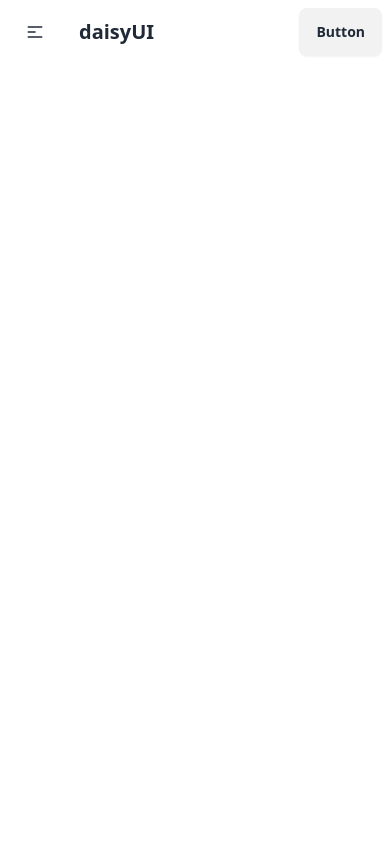
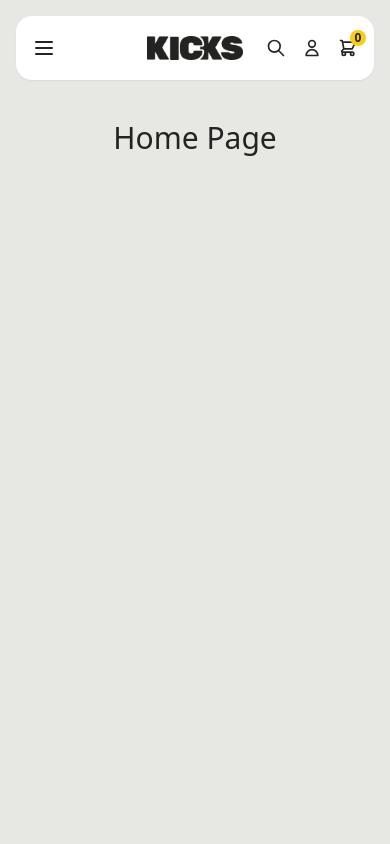
Before and after one commit to Ashik70021/Kicks, a React (Vite) app: page / in a window 390 px wide. Shown: the top 844 px of the page. Built offline with nearby package versions, Linux system fonts and the light colour scheme.

Commit message:
Implement responsive navbar layout

```diff
--- a/src/components/header/Navbar.jsx
+++ b/src/components/header/Navbar.jsx
@@ -1,57 +1,160 @@
+import { useState } from 'react';
+
 const Navbar = () => {
+    const [cartCount, setCartCount] = useState(0);
+    const [isMobileMenuOpen, setIsMobileMenuOpen] = useState(false);
+
     return (
-        <div className="navbar bg-base-100">
-            <div className="navbar-start">
-                <div className="dropdown">
-                    <div tabIndex={0} role="button" className="btn btn-ghost lg:hidden">
+        <nav className="bg-white shadow-sm sticky top-0 z-50 rounded-2xl">
+            <div className="max-w-10xl mx-auto px-4 sm:px-6 lg:px-8">
+                <div className="flex justify-between items-center h-16">
+                    {/* Left side - Hamburger Menu (Mobile) & Menu Items (Desktop) */}
+                    <div className="flex items-center space-x-8 flex-1">
+                        {/* Hamburger Menu Button - Mobile Only */}
+                        <button
+                            onClick={() => setIsMobileMenuOpen(!isMobileMenuOpen)}
+                            className="lg:hidden text-[#232321] hover:text-[#4A69E2] transition-colors"
+                        >
                             <svg
                                 xmlns="http://www.w3.org/2000/svg"
-                            className="h-5 w-5"
+                                className="h-6 w-6"
                                 fill="none"
                                 viewBox="0 0 24 24"
-                            stroke="currentColor">
+                                stroke="currentColor"
+                            >
+                                {isMobileMenuOpen ? (
                                     <path
                                         strokeLinecap="round"
                                         strokeLinejoin="round"
-                                strokeWidth="2"
-                                d="M4 6h16M4 12h8m-8 6h16" />
+                                        strokeWidth={2}
+                                        d="M6 18L18 6M6 6l12 12"
+                                    />
+                                ) : (
+                                    <path
+                                        strokeLinecap="round"
+                                        strokeLinejoin="round"
+                                        strokeWidth={2}
+                                        d="M4 6h16M4 12h16M4 18h16"
+                                    />
+                                )}
                             </svg>
-                    </div>
-                    <ul
-                        tabIndex={0}
-                        className="menu menu-sm dropdown-content bg-base-100 rounded-box z-[1] mt-3 w-52 p-2 shadow">
-                        <li><a>Item 1</a></li>
-                        <li>
-                            <a>Parent</a>
-                            <ul className="p-2">
-                                <li><a>Submenu 1</a></li>
-                                <li><a>Submenu 2</a></li>
-                            </ul>
-                        </li>
-                        <li><a>Item 3</a></li>
-                    </ul>
-                </div>
-                <a className="btn btn-ghost text-xl">daisyUI</a>
-            </div>
-            <div className="navbar-center hidden lg:flex">
-                <ul className="menu menu-horizontal px-1">
-                    <li><a>Item 1</a></li>
-                    <li>
-                        <details>
-                            <summary>Parent</summary>
-                            <ul className="p-2">
-                                <li><a>Submenu 1</a></li>
-                                <li><a>Submenu 2</a></li>
-                            </ul>
-                        </details>
-                    </li>
-                    <li><a>Item 3</a></li>
-                </ul>
-            </div>
-            <div className="navbar-end">
-                <a className="btn">Button</a>
+                        </button>
+
+                        {/* Desktop Menu - Hidden on Mobile */}
+                        <div className="hidden lg:flex items-center space-x-8">
+                            <a href="#" className="text-[#232321] hover:text-[#4A69E2] font-medium transition-colors">
+                                New Drops
+                            </a>
+                            <a href="#" className="text-[#232321] hover:text-[#4A69E2] font-medium transition-colors">
+                                Men
+                            </a>
+                            <a href="#" className="text-[#232321] hover:text-[#4A69E2] font-medium transition-colors">
+                                Women
+                            </a>
                         </div>
                     </div>
+
+                    {/* Center - Logo */}
+                    <div className="flex-shrink-0 absolute left-1/2 transform -translate-x-1/2">
+                        <img
+                            src="/Images/Logo.png"
+                            alt="Logo"
+                            className="h-6 w-auto"
+                        />
+                    </div>
+
+                    {/* Right side - Icons */}
+                    <div className="flex items-center space-x-4 sm:space-x-6 flex-1 justify-end">
+                        {/* Search Icon */}
+                        <button className="text-[#232321] hover:text-[#4A69E2] transition-colors">
+                            <svg
+                                xmlns="http://www.w3.org/2000/svg"
+                                className="h-5 w-5 sm:h-6 sm:w-6"
+                                fill="none"
+                                viewBox="0 0 24 24"
+                                stroke="currentColor"
+                            >
+                                <path
+                                    strokeLinecap="round"
+                                    strokeLinejoin="round"
+                                    strokeWidth={2}
+                                    d="M21 21l-6-6m2-5a7 7 0 11-14 0 7 7 0 0114 0z"
+                                />
+                            </svg>
+                        </button>
+
+                        {/* Profile Icon */}
+                        <button className="text-[#232321] hover:text-[#4A69E2] transition-colors">
+                            <svg
+                                xmlns="http://www.w3.org/2000/svg"
+                                className="h-5 w-5 sm:h-6 sm:w-6"
+                                fill="none"
+                                viewBox="0 0 24 24"
+                                stroke="currentColor"
+                            >
+                                <path
+                                    strokeLinecap="round"
+                                    strokeLinejoin="round"
+                                    strokeWidth={2}
+                                    d="M16 7a4 4 0 11-8 0 4 4 0 018 0zM12 14a7 7 0 00-7 7h14a7 7 0 00-7-7z"
+                                />
+                            </svg>
+                        </button>
+
+                        {/* Cart Icon with Badge */}
+                        <button className="relative text-[#232321] hover:text-[#4A69E2] transition-colors">
+                            <svg
+                                xmlns="http://www.w3.org/2000/svg"
+                                className="h-5 w-5 sm:h-6 sm:w-6"
+                                fill="none"
+                                viewBox="0 0 24 24"
+                                stroke="currentColor"
+                            >
+                                <path
+                                    strokeLinecap="round"
+                                    strokeLinejoin="round"
+                                    strokeWidth={2}
+                                    d="M3 3h2l.4 2M7 13h10l4-8H5.4M7 13L5.4 5M7 13l-2.293 2.293c-.63.63-.184 1.707.707 1.707H17m0 0a2 2 0 100 4 2 2 0 000-4zm-8 2a2 2 0 11-4 0 2 2 0 014 0z"
+                                />
+                            </svg>
+                            {/* Yellow Badge with Cart Count */}
+                            <span className="absolute -top-2 -right-2 bg-yellow-400 text-[#232321] text-xs font-semibold rounded-full h-4 w-4 sm:h-5 sm:w-5 flex items-center justify-center">
+                                {cartCount}
+                            </span>
+                        </button>
+                    </div>
+                </div>
+
+                {/* Mobile Menu Dropdown */}
+                {isMobileMenuOpen && (
+                    <div className="lg:hidden py-4 border-t border-gray-200">
+                        <div className="flex flex-col space-y-3">
+                            <a
+                                href="#"
+                                className="text-[#232321] hover:text-[#4A69E2] font-medium transition-colors py-2"
+                                onClick={() => setIsMobileMenuOpen(false)}
+                            >
+                                New Drops
+                            </a>
+                            <a
+                                href="#"
+                                className="text-[#232321] hover:text-[#4A69E2] font-medium transition-colors py-2"
+                                onClick={() => setIsMobileMenuOpen(false)}
+                            >
+                                Men
+                            </a>
+                            <a
+                                href="#"
+                                className="text-[#232321] hover:text-[#4A69E2] font-medium transition-colors py-2"
+                                onClick={() => setIsMobileMenuOpen(false)}
+                            >
+                                Women
+                            </a>
+                        </div>
+                    </div>
+                )}
+            </div>
+        </nav>
     );
 };
 
--- a/src/index.css
+++ b/src/index.css
@@ -1,3 +1,13 @@
 @tailwind base;
 @tailwind components;
 @tailwind utilities;
+
+:root {
+  --color-primary-dark: #232321;
+  --color-primary-blue: #4A69E2;
+}
+
+body {
+  color: var(--color-primary-dark);
+  background-color: #e7e7e3;
+}
--- a/src/layouts/MainLayout.jsx
+++ b/src/layouts/MainLayout.jsx
@@ -3,8 +3,8 @@ import Footer from "../components/footer/Footer"
 import { Outlet } from "react-router-dom";
 const MainLayout = () => {
     return (
-        <div>
-            <div>
+        <div className="ml-4 mr-4 sm:ml-8 sm:mr-8 pt-4">
+            <div className="">
                 <Navbar></Navbar>
             </div>
             <div className="min-h-screen">
--- a/src/main.jsx
+++ b/src/main.jsx
@@ -9,4 +9,3 @@ createRoot(document.getElementById('root')).render(
     <RouterProvider router={router} />
   </StrictMode>,
 )
-   65
--- /dev/null
+++ b/src/pages/Home.jsx
@@ -0,0 +1,9 @@
+const Home = () => {
+    return (
+        <div>
+            <h1 className="text-3xl text-center mt-10">Home Page</h1>
+        </div>
+    );
+};
+
+export default Home;
--- a/tailwind.config.js
+++ b/tailwind.config.js
@@ -6,7 +6,14 @@ export default {
     "./src/**/*.{js,ts,jsx,tsx}",
   ],
   theme: {
-    extend: {},
+    extend: {
+      colors: {
+        primary: {
+          dark: '#232321',
+          blue: '#4A69E2',
+        },
+      },
+    },
   },
   plugins: [daisyui],
   daisyui: {
```
Also changed, not shown: src/routes/routes.jsx (+8 -2 lines), public/Images/Logo.png (added). Lines whose indentation alone changed are shown as unchanged.
